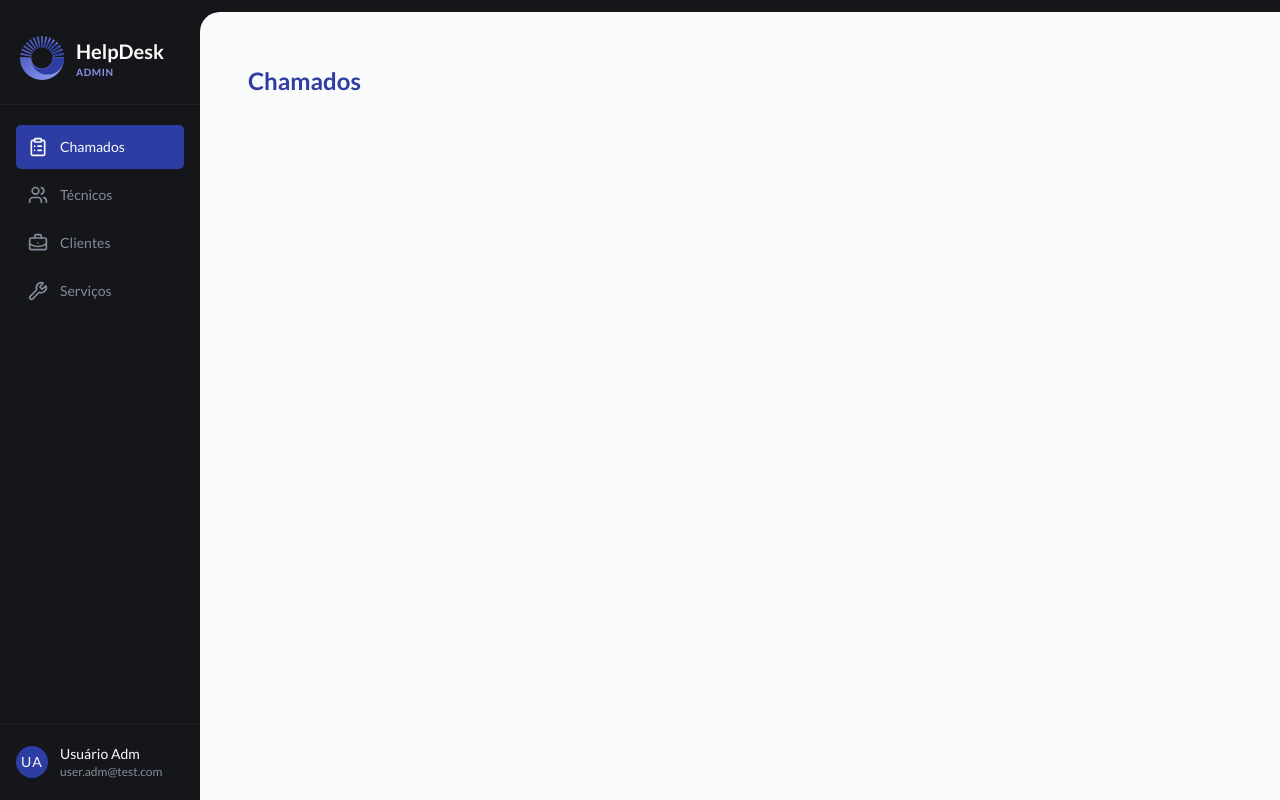
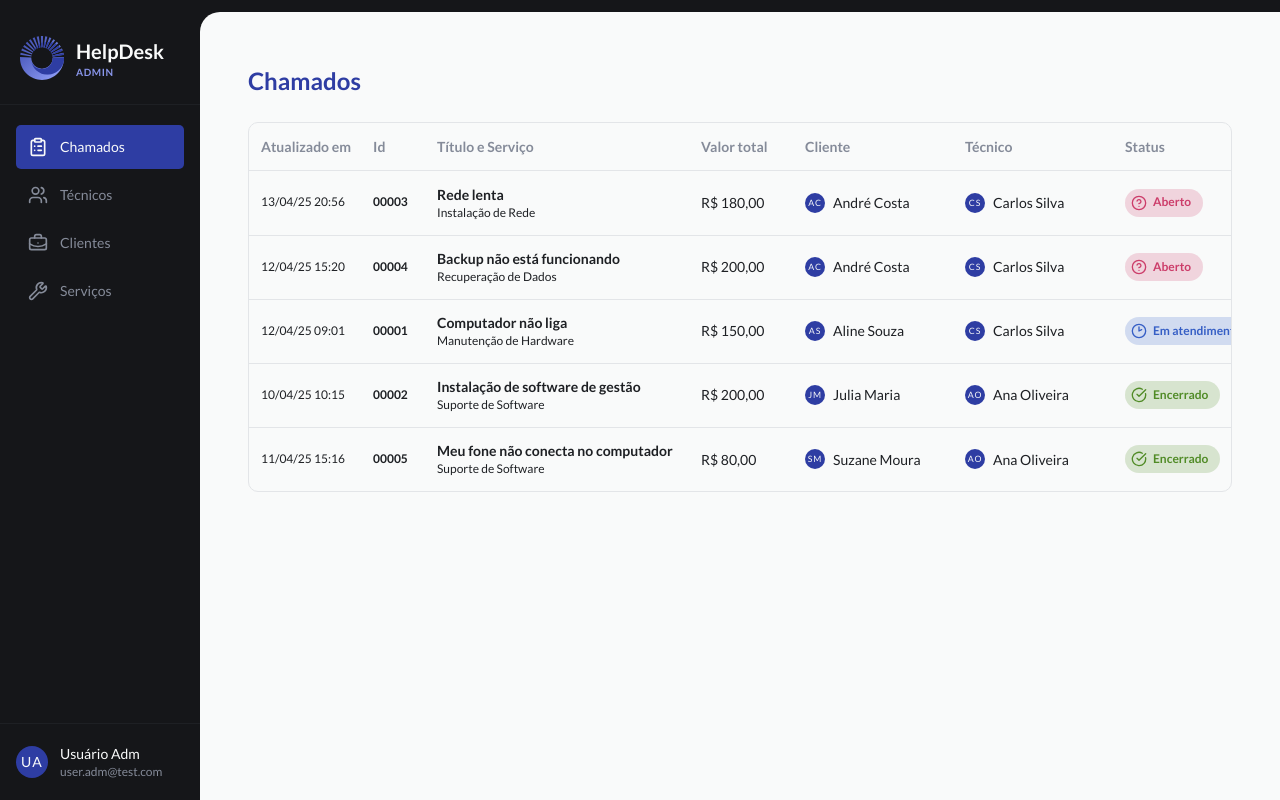
Before and after one commit to LuizGuimaraesz/helpdesk-web, a React (Vite) app: page /tickets in a window 1280 px wide. Built offline with nearby package versions, Linux system fonts and the light colour scheme; no server answers.

Commit message:
feat: add tickets page

```diff
--- a/src/components/AuthLayout.tsx
+++ b/src/components/login/register/AuthLayout.tsx
@@ -1,5 +1,5 @@
 import { Outlet } from "react-router-dom";
-import NavHeader from "../assets/NavHeader.svg";
+import NavHeader from "../../../assets/NavHeader.svg";
 
 export function AuthLayout() {
   return (
--- a/src/components/Button.tsx
+++ b/src/components/login/register/Button.tsx
@@ -1,4 +1,4 @@
-import { classMerge } from "../utils/classMerge";
+import { classMerge } from "../../../utils/classMerge";
 import type { ButtonHTMLAttributes } from "react";
 
 type ButtonProps = ButtonHTMLAttributes<HTMLButtonElement> & {
--- /dev/null
+++ b/src/components/tickets/UserInfo.tsx
@@ -0,0 +1,18 @@
+import { getInitials } from "../../utils/getInitials";
+
+type UserInfoProps = {
+  name: string;
+};
+
+export function UserInfo({ name }: UserInfoProps) {
+  return (
+    <div className="flex min-w-0 items-center gap-2">
+      <span className="bg-brand text-surface flex size-5 shrink-0 items-center justify-center rounded-full text-[8.75px] leading-[1.4] tracking-[0.875px]">
+        {getInitials(name)}
+      </span>
+      <span className="text-foreground min-w-0 flex-1 truncate text-sm leading-[1.4]">
+        {name}
+      </span>
+    </div>
+  );
+}
--- /dev/null
+++ b/src/data/tickets.ts
@@ -0,0 +1,54 @@
+import type { Ticket } from "../types/ticket";
+
+export const ticketsMock: Ticket[] = [
+  {
+    id: "00003",
+    updatedAt: "13/04/25 20:56",
+    title: "Rede lenta",
+    service: "Instalação de Rede",
+    total: "R$ 180,00",
+    client: "André Costa",
+    technician: "Carlos Silva",
+    status: "open",
+  },
+  {
+    id: "00004",
+    updatedAt: "12/04/25 15:20",
+    title: "Backup não está funcionando",
+    service: "Recuperação de Dados",
+    total: "R$ 200,00",
+    client: "André Costa",
+    technician: "Carlos Silva",
+    status: "open",
+  },
+  {
+    id: "00001",
+    updatedAt: "12/04/25 09:01",
+    title: "Computador não liga",
+    service: "Manutenção de Hardware",
+    total: "R$ 150,00",
+    client: "Aline Souza",
+    technician: "Carlos Silva",
+    status: "in_progress",
+  },
+  {
+    id: "00002",
+    updatedAt: "10/04/25 10:15",
+    title: "Instalação de software de gestão",
+    service: "Suporte de Software",
+    total: "R$ 200,00",
+    client: "Julia Maria",
+    technician: "Ana Oliveira",
+    status: "closed",
+  },
+  {
+    id: "00005",
+    updatedAt: "11/04/25 15:16",
+    title: "Meu fone não conecta no computador",
+    service: "Suporte de Software",
+    total: "R$ 80,00",
+    client: "Suzane Moura",
+    technician: "Ana Oliveira",
+    status: "closed",
+  },
+];
--- a/src/pages/Login.tsx
+++ b/src/pages/Login.tsx
@@ -1,7 +1,7 @@
 import { useActionState } from "react";
 import { useNavigate } from "react-router-dom";
-import { Button } from "../components/Button";
-import { FormField } from "../components/FormField";
+import { Button } from "../components/login/register/Button";
+import { FormField } from "../components/login/register/FormField";
 import { api } from "../services/api";
 import { z, ZodError } from "zod";
 import { AxiosError } from "axios";
--- a/src/pages/Register.tsx
+++ b/src/pages/Register.tsx
@@ -1,7 +1,7 @@
 import { useActionState } from "react";
 import { useNavigate } from "react-router-dom";
-import { Button } from "../components/Button";
-import { FormField } from "../components/FormField";
+import { Button } from "../components/login/register/Button";
+import { FormField } from "../components/login/register/FormField";
 import { api } from "../services/api";
 import { z, ZodError } from "zod";
 import { AxiosError } from "axios";
@@ -120,10 +120,14 @@ export function RegisterPage() {
         </div>
 
         {state.message && (
-          <p className="text-sm font-medium text-red-500">{state.message}</p>
+          <p className="text-feedback-error text-sm font-medium">
+            {state.message}
+          </p>
         )}
 
-        <Button type="submit">Cadastrar</Button>
+        <Button type="submit" isLoading={isLoading}>
+          Cadastrar
+        </Button>
       </div>
 
       <div className="border-border flex w-full flex-col gap-6 rounded-[10px] border border-solid p-7">
--- /dev/null
+++ b/src/pages/Tickets.tsx
@@ -0,0 +1,20 @@
+import { TicketsList } from "../components/tickets/TicketsList";
+import { ticketsMock } from "../data/tickets";
+
+export function TicketsPage() {
+  return (
+    <section
+      aria-labelledby="tickets-title"
+      className="flex min-w-0 flex-col gap-6"
+    >
+      <h1
+        id="tickets-title"
+        className="text-brand text-2xl leading-[1.4] font-bold"
+      >
+        Chamados
+      </h1>
+
+      <TicketsList tickets={ticketsMock} />
+    </section>
+  );
+}
--- a/src/routes/Admin-routes.tsx
+++ b/src/routes/Admin-routes.tsx
@@ -1,24 +1,16 @@
 import { Route } from "react-router-dom";
 import { AppLayout } from "../components/layout/AppLayout";
-import { AdminPlaceholder} from "../pages/AdminPlaceholder";
+import { AdminPlaceholder } from "../pages/AdminPlaceholder";
+import { TicketsPage } from "../pages/Tickets";
 
 export const adminRoute = (
   <Route element={<AppLayout />}>
-    <Route
-      path="/tickets"
-      element={<AdminPlaceholder title="Chamados" />}
-    />
+    <Route path="/tickets" element={<TicketsPage />} />
     <Route
       path="/technicians"
       element={<AdminPlaceholder title="Técnicos" />}
     />
-    <Route
-      path="/clients"
-      element={<AdminPlaceholder title="Clientes" />}
-    />
-    <Route
-      path="/services"
-      element={<AdminPlaceholder title="Serviços" />}
-    />
+    <Route path="/clients" element={<AdminPlaceholder title="Clientes" />} />
+    <Route path="/services" element={<AdminPlaceholder title="Serviços" />} />
   </Route>
 );
--- /dev/null
+++ b/src/types/ticket.ts
@@ -0,0 +1,12 @@
+export type TicketStatus = "open" | "in_progress" | "closed";
+
+export type Ticket = {
+  id: string;
+  updatedAt: string;
+  title: string;
+  service: string;
+  total: string;
+  client: string;
+  technician: string;
+  status: TicketStatus;
+};
```
Also changed, not shown: src/components/login/register/FormField.tsx (renamed from src/components/FormField.tsx).
